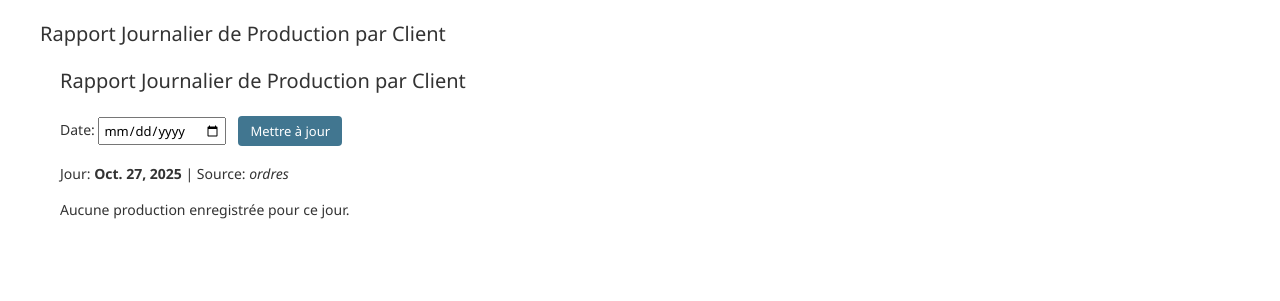
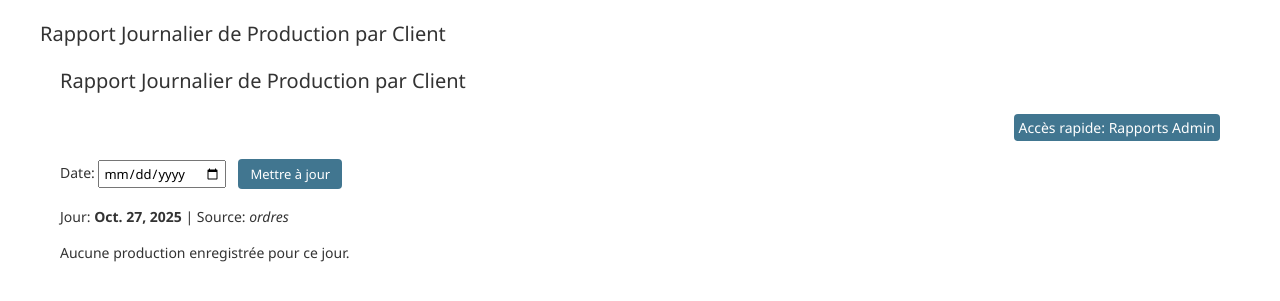
Before and after one commit to kira3622/sitrad, a Django app: page /reports/clients-journalier/ in a window 1280 px wide. Shown: the part 92-393 px from the top of the page. Run offline with Django 5.2, Linux system fonts and the light colour scheme; data comes from the database, SQL or seed files in the repository.

Commit message:
Reports: use relative admin link in clients journalier template

```diff
--- a/reports/templates/reports/clients_journalier.html
+++ b/reports/templates/reports/clients_journalier.html
@@ -5,6 +5,9 @@
 {% block content %}
 <div class="content" style="margin: 20px;">
   <h1>Rapport Journalier de Production par Client</h1>
+  <div style="display:flex; justify-content:flex-end; margin: 8px 0 16px;">
+    <a href="/admin/reports/rapport/" class="button" target="_blank" rel="noopener">Accès rapide: Rapports Admin</a>
+  </div>
 
   <form method="get" class="filters" style="margin: 16px 0; display: flex; gap: 12px; align-items: center;">
     <label>
```
